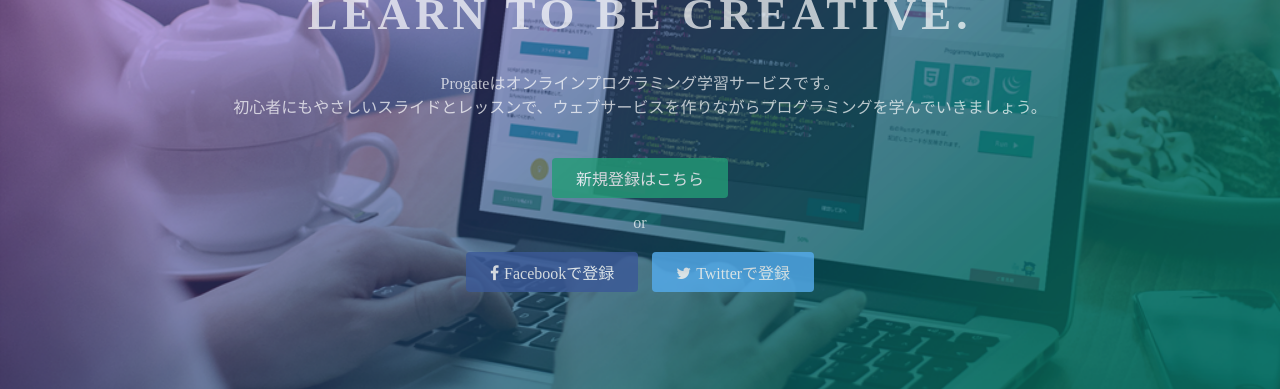
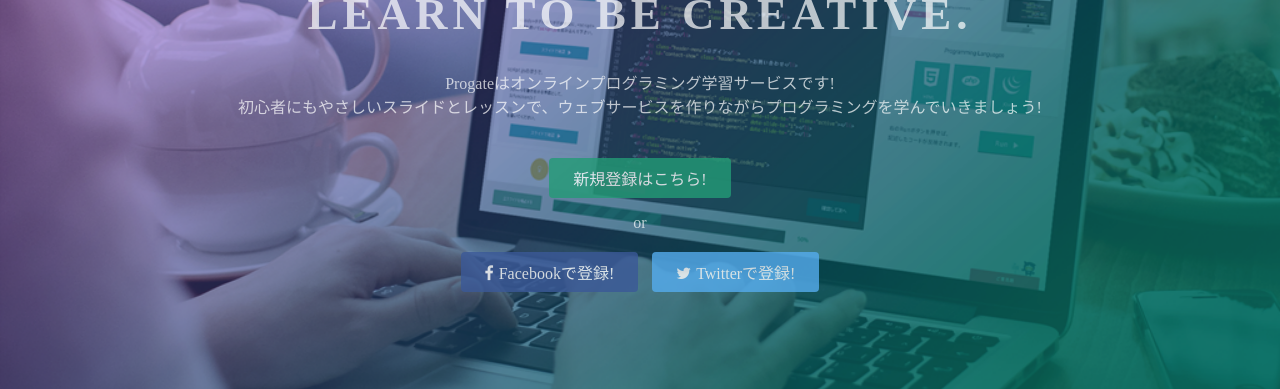
Before and after one commit to Tomo-Pi/Tomo-Pi.github.io, a plain HTML site: page index.html in a window 1280 px wide. Shown: the part 274-663 px from the top of the page. Drawn offline with Linux system fonts and the light colour scheme.

Commit message:
Update index.html

```diff
--- a/index.html
+++ b/index.html
@@ -24,12 +24,12 @@
   <div class="top-wrapper">
     <div class="container">
       <h1>LEARN TO CODE.<br>LEARN TO BE CREATIVE.</h1>
-      <p>Progateはオンラインプログラミング学習サービスです。<br>初心者にもやさしいスライドとレッスンで、ウェブサービスを作りながらプログラミングを学んでいきましょう。</p>
+      <p>Progateはオンラインプログラミング学習サービスです!<br>初心者にもやさしいスライドとレッスンで、ウェブサービスを作りながらプログラミングを学んでいきましょう!</p>
       <div class="btn-wrapper">
-        <a href="#" class="btn signup">新規登録はこちら</a>
+        <a href="#" class="btn signup">新規登録はこちら!</a>
         <p>or</p>
-        <a href="#" class="btn facebook"><span class="fa fa-facebook"></span>Facebookで登録</a>
-        <a href="#" class="btn twitter"><span class="fa fa-twitter"></span>Twitterで登録</a>
+        <a href="#" class="btn facebook"><span class="fa fa-facebook"></span>Facebookで登録!</a>
+        <a href="#" class="btn twitter"><span class="fa fa-twitter"></span>Twitterで登録!</a>
       </div>
     </div>
   </div>
```
